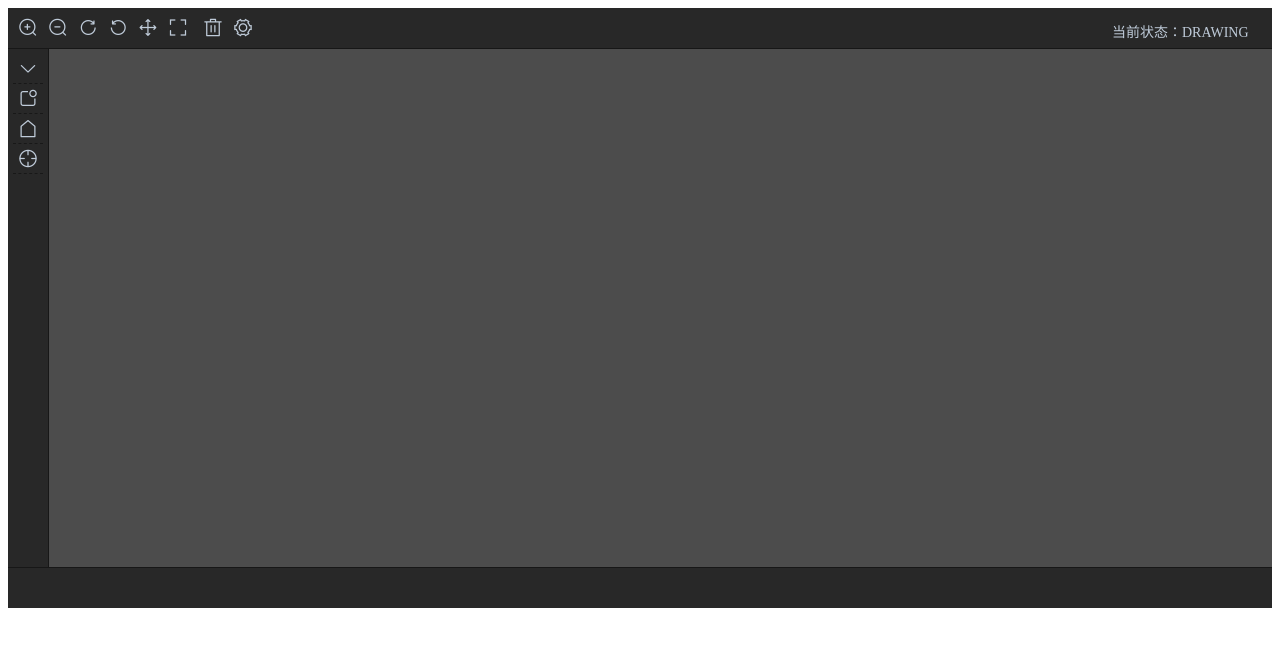
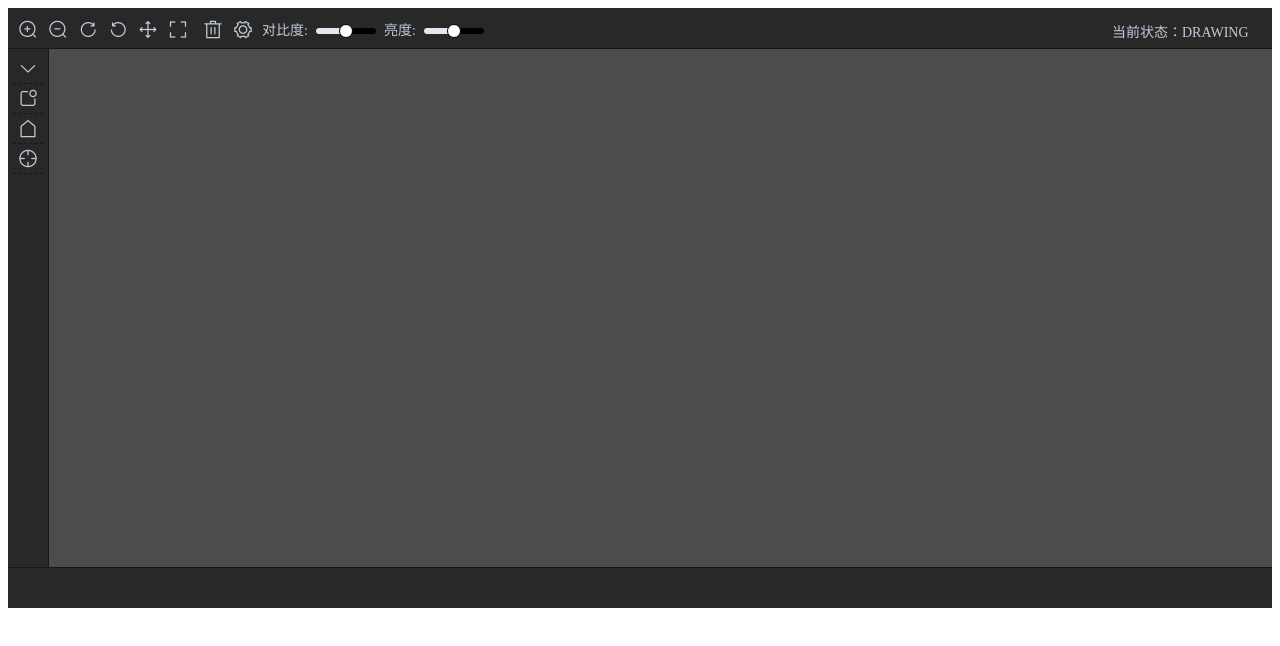
Before and after one commit to xindoucha/vue2-drawboard, a Vue app: page / in a window 1280 px wide. Shown: the top 646 px of the page. Built offline with nearby package versions, Linux system fonts and the light colour scheme.

Commit message:
feat adjust contrast and brightness

```diff
--- a/packages/DrawBoard/components/topBar.vue
+++ b/packages/DrawBoard/components/topBar.vue
@@ -33,6 +33,14 @@
     <el-tooltip effect="dark" content="设置" placement="bottom">
       <i class="el-icon-setting" @click="configDialogVisiable = true"></i>
     </el-tooltip>
+    <div class="text-container">
+      <div class="text">对比度: </div>
+      <el-slider v-model="contrast" :format-tooltip="formatTooltip" :debounce="20"></el-slider>
+    </div>
+    <div class="text-container">
+      <div class="text">亮度: </div>
+      <el-slider v-model="brightness" :format-tooltip="formatTooltip" :debounce="20"></el-slider>
+    </div>
     <div class="status">
       当前状态：{{this.currentStatus}}
     </div>
@@ -88,6 +96,8 @@ export default {
   data() {
     return {
       configDialogVisiable: false,
+      contrast:50, // 对比度
+      brightness:50, // 亮度
       // 绘图参数
       config: {
         path_lineWidth: 1,
@@ -107,11 +117,26 @@ export default {
       },
       immediate:true,
       deep:true
+    },
+    contrast: {
+      handler() {
+        this.$emit('contrastChange',Math.floor(this.contrast-50))
+      },
+      immediate:true
+    },
+    brightness: {
+      handler() {
+        this.$emit('brightnessChange',Math.floor(this.brightness-50))
+      },
+      immediate:true
     }
   },
   methods: {
     changeEvent(eventName) {
       this.$emit("topBarEvent", eventName);
+    },
+    formatTooltip(val) {
+      return parseInt(val - 50);
     }
   },
 };
@@ -153,3 +178,37 @@ export default {
   font-size: 14px;
 }
 </style>
+
+<style scoped>
+.text-container{
+  display:inline-block;
+  vertical-align: middle;
+  height: 30px;
+  line-height: 30px;
+  font-size: 14px;
+  margin-bottom: 10px;
+  vertical-align: middle;
+  padding: 0 4px;
+}
+.text{
+  display:inline-block;
+  margin-right: 8px;
+}
+>>>.el-slider{
+  height: 22px;
+  display:inline-block;
+  width: 60px;
+}
+>>>.el-slider__runway{
+  margin:15px 0;
+  background-color: #000;
+}
+>>>.el-slider__bar{
+  background-color: #E4E7ED;
+}
+>>>.el-slider__button{
+  width:12px;
+  height: 12px;
+  border: 1px solid #000;
+}
+</style>
--- a/packages/DrawBoard/index.js
+++ b/packages/DrawBoard/index.js
@@ -1,5 +1,5 @@
 import Vue from 'vue'
-import { Button, Loading, Icon, Tooltip, Popconfirm, Dialog, Switch,Form, FormItem,InputNumber,ColorPicker } from 'element-ui';
+import { Button, Loading, Icon, Tooltip, Popconfirm, Dialog, Switch,Form, FormItem,InputNumber,ColorPicker,Slider } from 'element-ui';
 
 
 Vue.use(Button)
@@ -12,7 +12,7 @@ Vue.use(Form)
 Vue.use(FormItem)
 Vue.use(InputNumber)
 Vue.use(ColorPicker)
-
+Vue.use(Slider)
 Vue.use(Loading.directive);
 // 导入组件，组件必须声明 name
 import DrawBoard from './main.vue'
--- a/packages/DrawBoard/main.vue
+++ b/packages/DrawBoard/main.vue
@@ -7,6 +7,8 @@
             :currentStatus="currentStatus"
             @topBarEvent="topBarEvent"
             @configChange="configChange"
+            @contrastChange="contrastChange"
+            @brightnessChange="brightnessChange"
           ></topBar>
         </div>
         <div class="wrapper">
@@ -105,7 +107,8 @@ export default {
       currentStatus: status.DEFAULT, // DRAWING/MOVING/UPDATING
       observer:null,
       isFullScreen:false,
-      loading:false
+      loading:false,
+      imagePixelData:[]
     };
   },
   computed: {
@@ -217,7 +220,8 @@ export default {
       this.imageWidth = width;
       this.imageHeight = height;
       this.imageScale = scale;
-      this.loading = false
+      this.loading = false;
+      this.imagePixelData = this.imageCtx.getImageData(this.imagePosX,this.imagePosY,this.imageWidth*this.imageScale,this.imageHeight*this.imageScale);
       if (this.labelDataOrigin) {
         this.initRenderData(this.labelDataOrigin)
       }
@@ -353,6 +357,11 @@ export default {
         e.clientX,
         e.clientY
       );
+      if(this.isPointOutside(this.mouseStartPoint)) {
+        this.$message.closeAll();
+        this.$message.info("点在图片外面啦！")
+        return;
+      }
       this.lastMouseEndPoint = this.mouseStartPoint;
       this.canvas.addEventListener("mousemove", this.canvasMousemove, false);
       this.canvas.addEventListener("mouseup", this.canvasMouseup, false);
@@ -417,6 +426,11 @@ export default {
     },
     canvasMousemove(e) {
       this.mouseEndPoint = windowToCanvas(this.canvas, e.clientX, e.clientY);
+      if(this.isPointOutside(this.mouseEndPoint)) {
+        this.$message.closeAll();
+        this.$message.info("点在图片外面啦！")
+        return;
+      }
       if (this.currentStatus === status.MOVING) {
         let translateX =
           this.imageXOffset + (this.mouseEndPoint.x - this.mouseStartPoint.x);
@@ -434,6 +448,10 @@ export default {
         this.drawBG();
         this.drawGraphics();
         if (this.pointIndex > -1) {
+          // 如果超过图片边界 则停止
+          if(this.hasPointOutside(this.activeGraphic)) {
+            return;
+          }
           if (this.pointIndex === 999) {
             this.activeGraphic.move(this.lastMouseEndPoint, this.mouseEndPoint);
             this.lastMouseEndPoint = this.mouseEndPoint
@@ -558,6 +576,112 @@ export default {
     },
     updateImage() {
       this.image.style.transform = `scale(${this.scale},${this.scale}) translate(${this.imageXOffset}px,${this.imageYOffset}px) rotateZ(${this.degree}deg)`;
+    },
+    isPointOutside(point) {
+      let pointOutside = canvasToImage(
+        point.x,
+        point.y,
+        this.imagePosX,
+        this.imagePosY,
+        this.viewWidth,
+        this.viewHeight,
+        this.imageXOffset,
+        this.imageYOffset,
+        this.imageScale,
+        this.scale,
+        this.degree
+      );
+      if(pointOutside.x < 0 || pointOutside.x > this.imageWidth || pointOutside.y < 0 || pointOutside.y > this.imageHeight) {
+        return true;
+      }else{
+        return false;
+      }
+    },
+    hasPointOutside(shape) {
+      let result = false
+      shape.points.forEach((p) => {
+        if(this.isPointOutside(p)) {
+          result = true
+        }
+      })
+      return result;
+    },
+    contrastChange(radio) {
+      this.changePixelForContrast(radio)
+    },
+    brightnessChange(radio) {
+      this.changePixelForBright(radio)
+    },
+    changePixelForContrast(radio) {
+      if (!this.imageCtx) return;
+      let imageData = this.imageCtx.getImageData(this.imagePosX,this.imagePosY,this.imageWidth*this.imageScale,this.imageHeight*this.imageScale);
+
+      let data = imageData.data;
+      let data0 = this.imagePixelData.data
+      // RGB = RGB + (RGB - avg) * Contrast / 255
+      let avg_r = 0
+      let avg_g = 0
+      let avg_b = 0
+      for ( var i = 0; i < data0.length; i += 4 ) {
+        avg_r += data0[i]
+        avg_g += data0[i+1]
+        avg_b += data0[i+2]
+      }
+      avg_r /= (data0.length/4)
+      avg_g /= (data0.length/4)
+      avg_b /= (data0.length/4)
+      for ( var i = 0; i < data.length; i += 4 ) {
+        data[i] = data0[i] + (data0[i] - avg_r) * radio / 50
+        if (data[i] > 255) {
+          data[i] = 255;
+        } else if(data[i] < 0) {
+          data[i] = 0;
+        }
+        data[i+1] = data0[i+1] + (data0[i+1] - avg_g) * radio / 50
+        if (data[i+1] > 255) {
+          data[i+1] = 255;
+        } else if (data[i+1] < 0) {
+          data[i+1] = 0;
+        }
+        data[i+2] = data0[i+2] + (data0[i+2] - avg_b) * radio / 50
+        if (data[i+2] > 255) {
+          data[i+2] = 255;
+        } else if (data[i+2] < 0) {
+          data[i+2] = 0;
+        }
+      }
+      this.imageCtx.putImageData(imageData,this.imagePosX,this.imagePosY);
+    },
+    changePixelForBright(radio) {
+      if (!this.imageCtx) return;
+      let imageData = this.imageCtx.getImageData(this.imagePosX,this.imagePosY,this.imageWidth*this.imageScale,this.imageHeight*this.imageScale);
+      let data = imageData.data;
+      let data0 = this.imagePixelData.data
+      let newRadio = parseInt(radio/50*255)
+      for(var i = 0; i < data.length; i += 4 ) {
+        if(data0[i]+newRadio>255){
+          data[i]=255;
+        }else if(data0[i]+newRadio<0){
+          data[i]=0;
+        }else {
+          data[i] = data0[i]+ newRadio;
+        }
+        if((data0[i+1]+newRadio)>255){
+          data[i+1]=255;
+        }else if((data0[i+1]+newRadio)<0){
+          data[i+1]=0;
+        }else {
+          data[i+1] = data0[i+1]+ newRadio;
+        }
+        if((data0[i+2]+newRadio)>255){
+          data[i+2]=255;
+        }else if((data0[i+2]+newRadio)<0){
+          data[i+2]=0;
+        }else{
+          data[i+2] = data0[i+2] + newRadio;
+        }
+      }
+      this.imageCtx.putImageData(imageData,this.imagePosX,this.imagePosY);
     }
   }
 };
```
